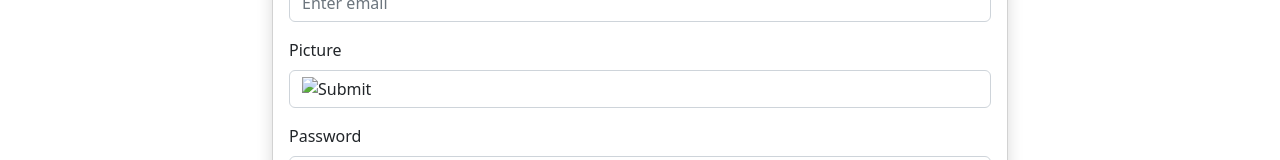
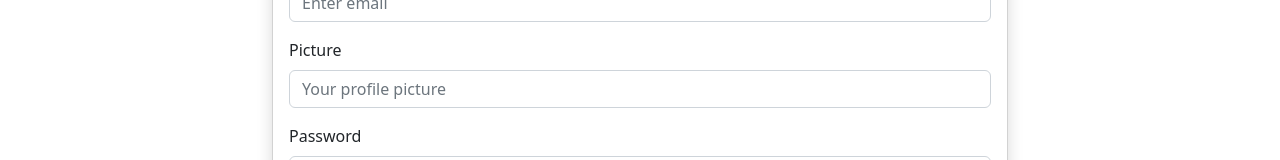
Before and after one commit to DobriJS/feed-client, a React (Vite) app: page /register in a window 1280 px wide. Shown: the part 375-535 px from the top of the page. Built offline with nearby package versions, Linux system fonts and the light colour scheme.

Commit message:
Use hook form to controll register form

```diff
--- a/package.json
+++ b/package.json
@@ -13,6 +13,7 @@
     "react": "^18.2.0",
     "react-bootstrap": "^2.7.2",
     "react-dom": "^18.2.0",
+    "react-hook-form": "^7.43.5",
     "react-router-dom": "^6.8.1"
   },
   "devDependencies": {
--- a/src/pages/Register.jsx
+++ b/src/pages/Register.jsx
@@ -1,6 +1,10 @@
-import { InputGroup, Col, Button, Row, Container, Card, Form } from 'react-bootstrap';
+import { Col, Button, Row, Container, Card, Form } from 'react-bootstrap';
+import { useForm } from 'react-hook-form';
 
 const Register = () => {
+  const { register, handleSubmit } = useForm();
+  const onSubmit = (data) => console.log(data);
+
   return (
     <Container>
       <Row className='vh-100 d-flex justify-content-center align-items-center'>
@@ -8,26 +12,38 @@ const Register = () => {
           <Card className='shadow'>
             <Card.Body>
               <div className='mb-3 mt-4'>
-                <Form>
+                <Form onSubmit={handleSubmit(onSubmit)}>
                   <Row className='mb-3'>
                     <Form.Group className='mb-3'>
                       <Form.Label className='text-center'>Username</Form.Label>
-                      <Form.Control type='email' placeholder='Enter username' />
+                      <Form.Control
+                        {...register('username')}
+                        type='text'
+                        placeholder='Enter username'
+                      />
                     </Form.Group>
 
                     <Form.Group className='mb-3'>
                       <Form.Label>Email</Form.Label>
-                      <Form.Control type='email' placeholder='Enter email' />
+                      <Form.Control {...register('email')} type='email' placeholder='Enter email' />
                     </Form.Group>
 
                     <Form.Group className='mb-3'>
                       <Form.Label>Picture</Form.Label>
-                      <Form.Control type='image' src='' placeholder='Your profile picture' />
+                      <Form.Control
+                        {...register('picture')}
+                        type='text'
+                        placeholder='Your profile picture'
+                      />
                     </Form.Group>
 
                     <Form.Group className='mb-3'>
                       <Form.Label>Password</Form.Label>
-                      <Form.Control type='password' placeholder='Enter password' />
+                      <Form.Control
+                        {...register('password')}
+                        type='password'
+                        placeholder='Enter password'
+                      />
                     </Form.Group>
                   </Row>
                   <div className='d-grid'>
```
Also changed, not shown: 1 other file (tests, documents, lock files or other folders).
